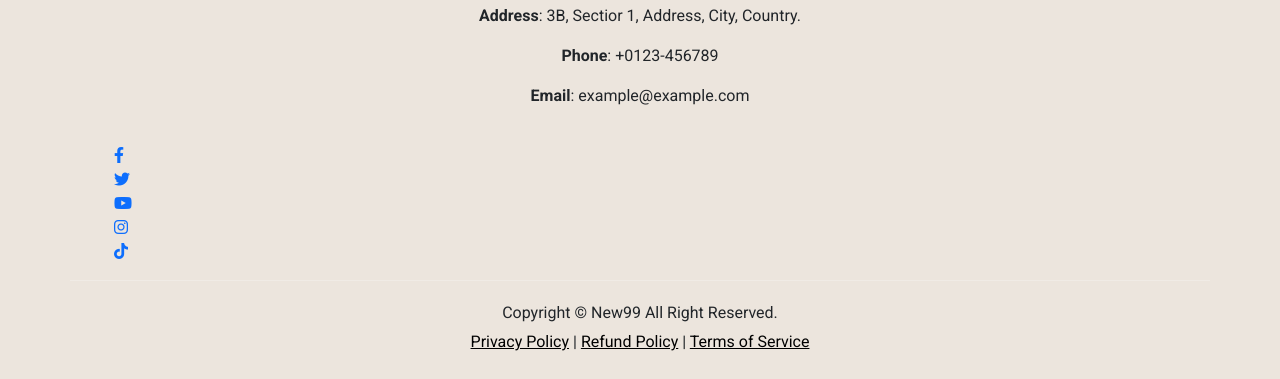
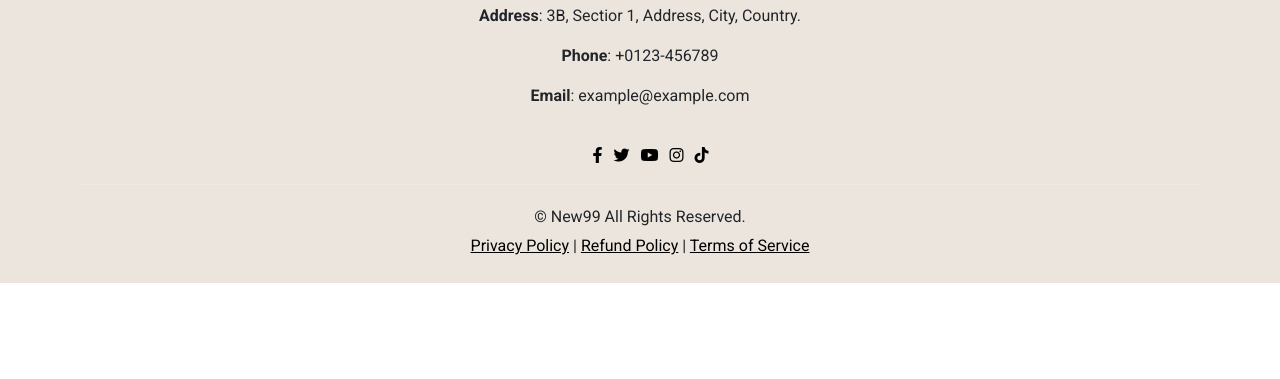
Before and after one commit to madinarv/Templatesol, a plain HTML site: page index.html in a window 1280 px wide. Shown: the part 1986-2365 px from the top of the page. After the commit the page ends 2269 px from the top, so only its background shows below. Drawn offline with nearby package versions, Linux system fonts and the light colour scheme.

Commit message:
first committ

```diff
--- a/assets/css/style.css
+++ b/assets/css/style.css
@@ -652,6 +652,19 @@ footer {
   align-content: center;
   margin-bottom: 15px;
 }
+footer .footer-socialmedia .socials{
+  display: flex;
+  justify-content: center;
+}
+.footer-socialmedia .socials i{
+  color: #000000;
+  margin-right: 11px;
+}
+.footer-divider p{
+  display: flex;
+  justify-content: space-between;
+}
+
 .money{
     color: #f8796c;
 }
--- a/index.html
+++ b/index.html
@@ -436,13 +436,14 @@
   <!--running-banner-end-->
 
 
+
   <footer>
     <div class="container">
       <div class="row">
         <div class="footer-widget">
           <div class="footer-top-area">
             <div class="image_container">
-              <a href=""> <img src="./assets/img/Logo/logo_150x (1).png" alt=""></a>
+             <a href=""> <img src="/img/Logo/logo_150x (1).png" alt=""></a>
             </div>
             <div class="footer-first">
               <p><strong>Address</strong>: 3B, Sectior 1, Address, City, Country.</p>
@@ -454,7 +455,7 @@
               <p><strong>Email</strong>: example@example.com</p>
             </div>
           </div>
-          <div class="footer-socialmedia"></div>
+          <div class="footer-socialmedia">
           <ul class="socials">
             <li><a href="#"><i class="fa-brands fa-facebook-f"></i></a></li>
             <li><a href="#"><i class="fa-brands fa-twitter"></i></a></li>
@@ -463,24 +464,29 @@
             <li><a href="#"><i class="fa-brands fa-tiktok"></i></a></li>
           </ul>
         </div>
-        <hr class="footer-divider">
-        <div class="footer-last">
-          <div class="container">
-            <div class="ftc_container">
-              <div>
-                <p>Copyright © New99 All Right Reserved.</p>
-              </div>
-              <div>
-                <p><a href="#">Privacy Policy</a> | <a href="#">Refund Policy</a> | <a href="#">Terms of
-                    Service</a></p>
+
+          <hr class="footer-divider">
+          <div class="footer-last">
+            <div class="container">
+              <div class="row">
+                <div class="col-md-12">
+                  <p>&copy; New99 All Rights Reserved.</p>
+                  <p><a href="#">Privacy Policy</a> | <a href="#">Refund Policy</a> | <a href="#">Terms of
+                      Service</a></p>
+
+                </div>
               </div>
             </div>
           </div>
+
+
         </div>
+
 
       </div>
     </div>
     </div>
+
   </footer>
 
 
```
Also changed, not shown: contact.html (+11 -7 lines), shop.html (+12 -6 lines). Lines whose indentation alone changed are shown as unchanged.
